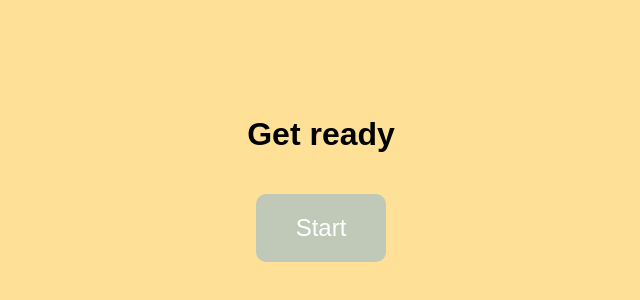
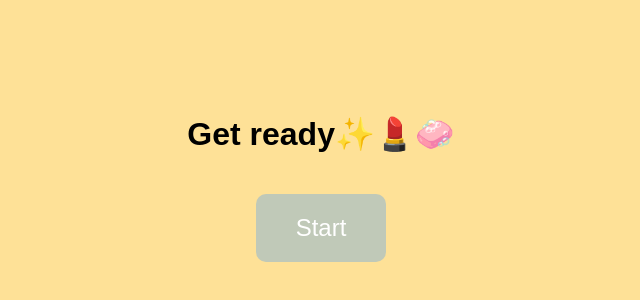
Before and after one commit to itsthekentinator/getready, a plain HTML site: page index.html in a window 1280 px wide. Shown: the part 222-522 px from the top of the page, without its empty margins (319-959 px from the left). Drawn offline with Linux system fonts and the light colour scheme.

Commit message:
Update index.html

```diff
--- a/index.html
+++ b/index.html
@@ -3,12 +3,12 @@
 <head>
   <meta charset="UTF-8">
   <meta name="viewport" content="width=device-width, initial-scale=1.0">
-  <title>Get ready</title>
+  <title>Get ready✨💄🧼</title>
   <link rel="stylesheet" href="styles.css">
 </head>
 <body>
   <div class="content">
-    <h1>Get ready</h1>
+    <h1>Get ready✨💄🧼</h1>
     <button class="button" id="startButton" onclick="start()">Start</button>
   </div>
   <script src="script.js"></script>
```
